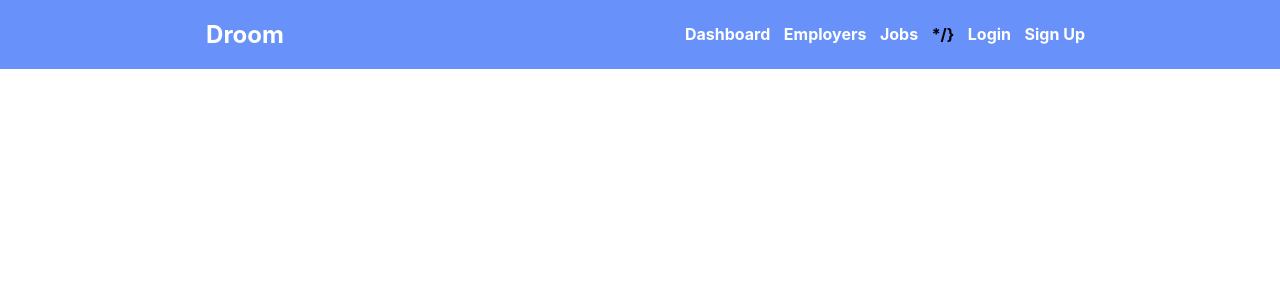
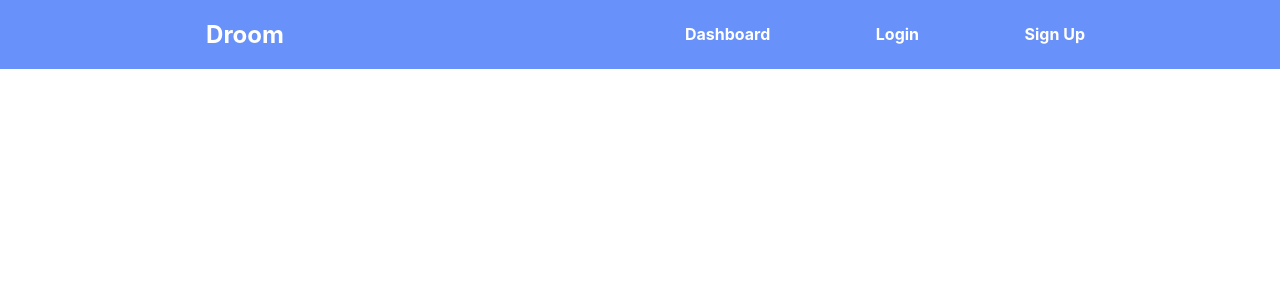
Before and after one commit to droombuildweek/buildWeek4_15_19-Droom-FE, a React (Create React App) app in the folder client/: page / in a window 1280 px wide. Shown: the top 300 px of the page. Built offline with nearby package versions, Linux system fonts and the light colour scheme.

Commit message:
commented out header links

```diff
--- a/client/src/components/nav/header.js
+++ b/client/src/components/nav/header.js
@@ -80,10 +80,10 @@ class Header extends Component {
                 Dashboard
             </HeaderLink>
               {matching}
-            <HeaderLink to="/employers">
+            {/* <HeaderLink to="/employers">
               Employers
-            </HeaderLink>
-            <HeaderLink to="/jobs">
+            </HeaderLink> */}
+            {/* <HeaderLink to="/jobs">
               Jobs
             </HeaderLink> */}
           {logout}
```
